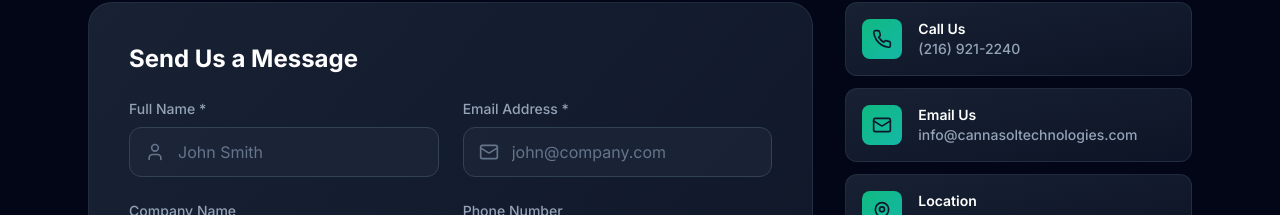
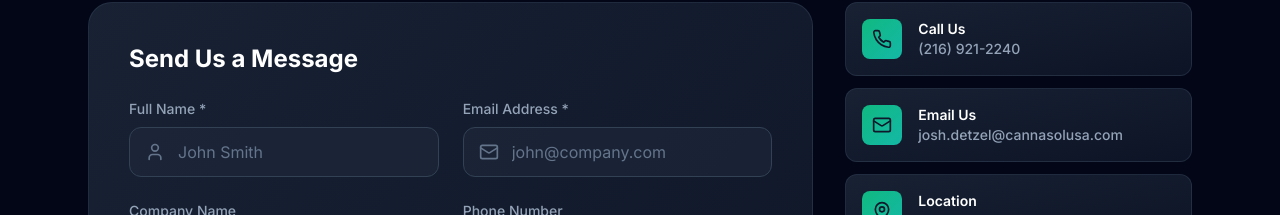
Before and after one commit to Cannasol-Tech/nano-kava-react-page, a React (Vite) app: page /contact in a window 1280 px wide. Shown: the part 314-529 px from the top of the page. Built offline with nearby package versions, Linux system fonts and the light colour scheme; the HTML template or start-up script is replaced by a standard one.

Commit message:
pushing latest changes

```diff
--- a/index.html
+++ b/index.html
@@ -53,7 +53,7 @@
         "@type": "ContactPoint",
         "telephone": "+1-216-921-2240",
         "contactType": "sales",
-        "email": "info@cannasoltechnologies.com"
+        "email": "josh.detzel@cannasolusa.com"
       },
       "sameAs": [
         "https://cannasoltechnologies.com"
--- a/src/components/ContactPage.jsx
+++ b/src/components/ContactPage.jsx
@@ -433,9 +433,9 @@ export default function ContactPage() {
               icon={Mail}
               title="Email Us"
               theme={theme}
-              href="mailto:info@cannasoltechnologies.com"
+              href="mailto:josh.detzel@cannasolusa.com"
             >
-              <p className="font-medium break-all">info@cannasoltechnologies.com</p>
+              <p className="font-medium break-all">josh.detzel@cannasolusa.com</p>
             </ContactInfoCard>
 
             <ContactInfoCard
--- a/src/components/FAQPage.jsx
+++ b/src/components/FAQPage.jsx
@@ -225,7 +225,7 @@ function FAQCategory({ category, openItems, toggleItem, theme }) {
  * Main FAQ Page Component
  */
 export default function FAQPage() {
-  const [isDark, setIsDark] = useState(true);
+  const [isDark, setIsDark] = useState(false);
   const [openItems, setOpenItems] = useState([]);
 
   const theme = isDark ? themes.dark : themes.light;
--- a/src/components/KavaLandingPage.jsx
+++ b/src/components/KavaLandingPage.jsx
@@ -208,7 +208,7 @@ export default function KavaLandingPage() {
   const [activeFeature, setActiveFeature] = useState(0);
   const [formData, setFormData] = useState({ name: '', email: '', company: '', message: '' });
   const [mobileMenuOpen, setMobileMenuOpen] = useState(false);
-  const [isDark, setIsDark] = useState(true);
+  const [isDark, setIsDark] = useState(false);
 
   const theme = isDark ? themes.dark : themes.light;
   const heroRef = useRef(null);
@@ -901,7 +901,7 @@ export default function KavaLandingPage() {
                   (216) 921-2240
                 </motion.a>
                 <motion.a
-                  href="mailto:info@cannasoltechnologies.com"
+                  href="mailto:josh.detzel@cannasolusa.com"
                   className={`flex items-center justify-center gap-3 px-6 py-4 ${theme.bgButton} ${theme.text} font-semibold rounded-xl text-lg border ${theme.borderCard} hover:border-emerald-500/50 transition-colors`}
                   whileHover={{ scale: 1.02 }}
                   whileTap={{ scale: 0.98 }}
--- a/src/components/MushroomsLandingPage.jsx
+++ b/src/components/MushroomsLandingPage.jsx
@@ -24,7 +24,7 @@ const stagger = {
 };
 
 function MushroomsLandingPage() {
-  const [isDark, setIsDark] = useState(true);
+  const [isDark, setIsDark] = useState(false);
 
   const theme = useMemo(() => (isDark ? themes.dark : themes.light), [isDark]);
 
```
Also changed, not shown: 1 other file (tests, documents, lock files or other folders).
